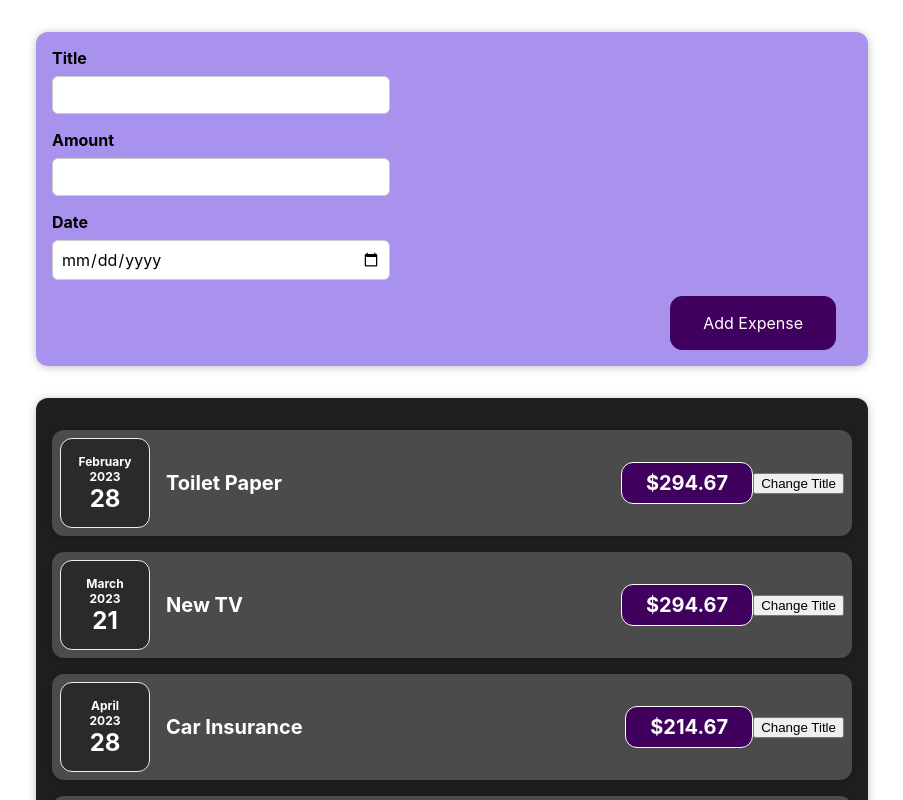
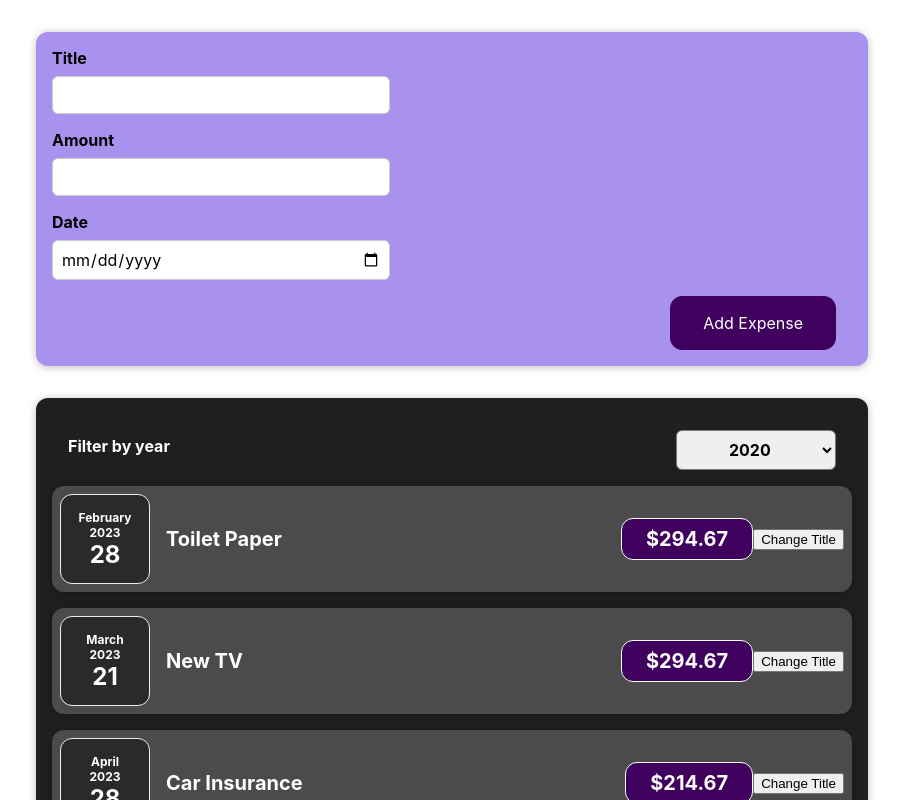
Before and after one commit to towficaziz/react-com-guide, a React (Create React App) app: page / in a window 1280 px wide. Shown: the top 800 px of the page, without its empty margins (188-1091 px from the left). Built offline with nearby package versions, Linux system fonts and the light colour scheme.

Commit message:
adding filter year

```diff
--- a/src/App.js
+++ b/src/App.js
@@ -32,6 +32,11 @@ const App = () => {
     },
   ];
 
+  const addExpenseHandler = expense =>{
+    console.log('In App.js');
+    console.log(expense);
+  };
+
   // return React.createElement(
   //   "div",
   //   {},
@@ -41,7 +46,7 @@ const App = () => {
 
   return (
     <div>
-      <NewExpense />
+      <NewExpense onAddExpense = {addExpenseHandler} />
       <Expenses items={expenses} />
     </div>
   );
--- a/src/components/Expenses/Expenses.js
+++ b/src/components/Expenses/Expenses.js
@@ -1,12 +1,20 @@
-import React from "react";
+import React, {useState} from "react";
 import ExpenseItem from "./ExpenseItem";
 import Card from "../UI/Card";
 import "./Expenses.css";
+import ExpensesFilter from "./ExpensesFilter";
 
 // function Expenses(props) {
 const Expenses = (props) => {
+  const [filteredYear, setFilteredYear] = useState('2020');
+
+  const filterChangeHandler = selectedYear => {
+    setFilteredYear(selectedYear);
+  }
   return (
+    <div>
       <Card className="expenses">
+        <ExpensesFilter selected={filteredYear} onChangeFilter= {filterChangeHandler} />
         <ExpenseItem
           title={props.items[0].title}
           amount={props.items[0].amount}
@@ -28,6 +36,7 @@ const Expenses = (props) => {
           date={props.items[3].date}
         />
       </Card>
+    </div>
   );
 };
 
--- /dev/null
+++ b/src/components/Expenses/ExpensesFilter.css
@@ -0,0 +1,24 @@
+.expenses-filter {
+    color: white;
+    padding: 0 1rem;
+  }
+
+  .expenses-filter__control {
+    display: flex;
+    width: 100%;
+    align-items: center;
+    justify-content: space-between;
+    margin: 1rem 0;
+  }
+
+  .expenses-filter label {
+    font-weight: bold;
+    margin-bottom: 0.5rem;
+  }
+
+  .expenses-filter select {
+    font: inherit;
+    padding: 0.5rem 3rem;
+    font-weight: bold;
+    border-radius: 6px;
+  }
--- /dev/null
+++ b/src/components/Expenses/ExpensesFilter.js
@@ -0,0 +1,24 @@
+import React from 'react';
+
+import './ExpensesFilter.css';
+
+const ExpensesFilter = (props) => {
+    const dorpdownChangeHandler = (event) =>{
+        props.onChangeFilter(event.target.value);
+    }
+  return (
+    <div className='expenses-filter'>
+      <div className='expenses-filter__control'>
+        <label>Filter by year</label>
+        <select value={props.selected} onChange={dorpdownChangeHandler}>
+          <option value='2022'>2022</option>
+          <option value='2021'>2021</option>
+          <option value='2020'>2020</option>
+          <option value='2019'>2019</option>
+        </select>
+      </div>
+    </div>
+  );
+};
+
+export default ExpensesFilter;
--- a/src/components/NewExpense/ExpenseForm.js
+++ b/src/components/NewExpense/ExpenseForm.js
@@ -1,7 +1,7 @@
 import React, { useState } from "react";
 import "./ExpenseForm.css";
 
-const ExpenseForm = () => {
+const ExpenseForm = (props) => {
   const [enteredTitle, setEnteredTitle] = useState("");
   const [enteredAmount, setEnteredAmount] = useState("");
   const [enteredDate, setEnteredDate] = useState("");
@@ -59,7 +59,7 @@ const ExpenseForm = () => {
       date: new Date(enteredDate),
     };
 
-    console.log(expenseData);
+    props.onSaveExpenseData(expenseData);
     setEnteredTitle('');
     setEnteredAmount('');
     setEnteredDate('');
--- a/src/components/NewExpense/NewExpense.js
+++ b/src/components/NewExpense/NewExpense.js
@@ -2,10 +2,19 @@ import React from "react";
 import './NewExpense.css';
 import ExpenseForm from './ExpenseForm.js';
 
-const NewExpense = () =>{
-    return <div className="new-expense">
-        <ExpenseForm />
+const NewExpense = (props) =>{
+    const saveExpenseDataHandler = (enteredExpenseData) =>{
+        const expenseData = {
+            ...enteredExpenseData,
+            id: Math.random().toString()
+        };
+        props.onAddExpense(expenseData);
+    };
+
+    return ( <div className="new-expense">
+        <ExpenseForm onSaveExpenseData={saveExpenseDataHandler} />
     </div>
+    );
 }
 
 export default NewExpense;
```
Lines whose indentation alone changed are shown as unchanged.
